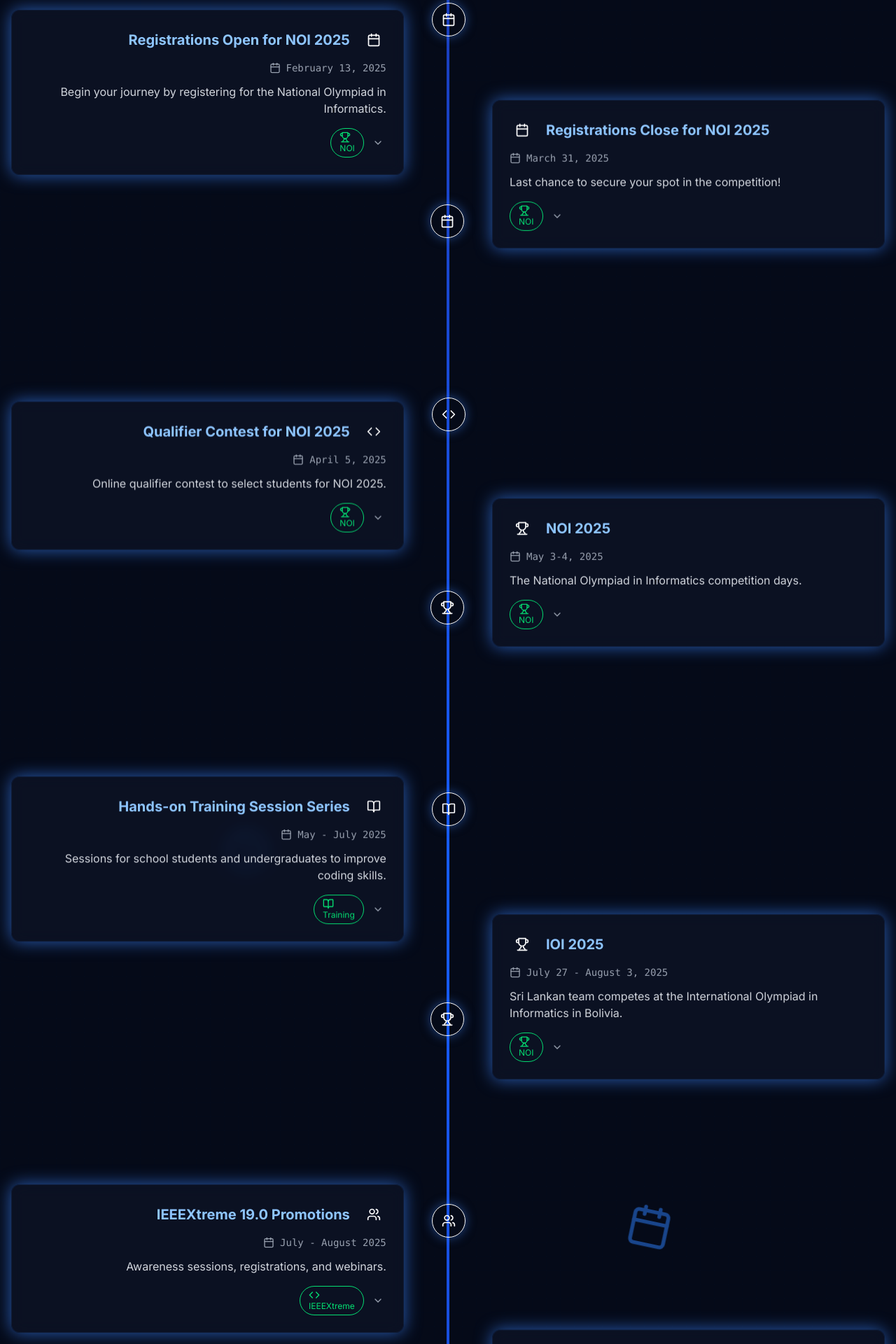
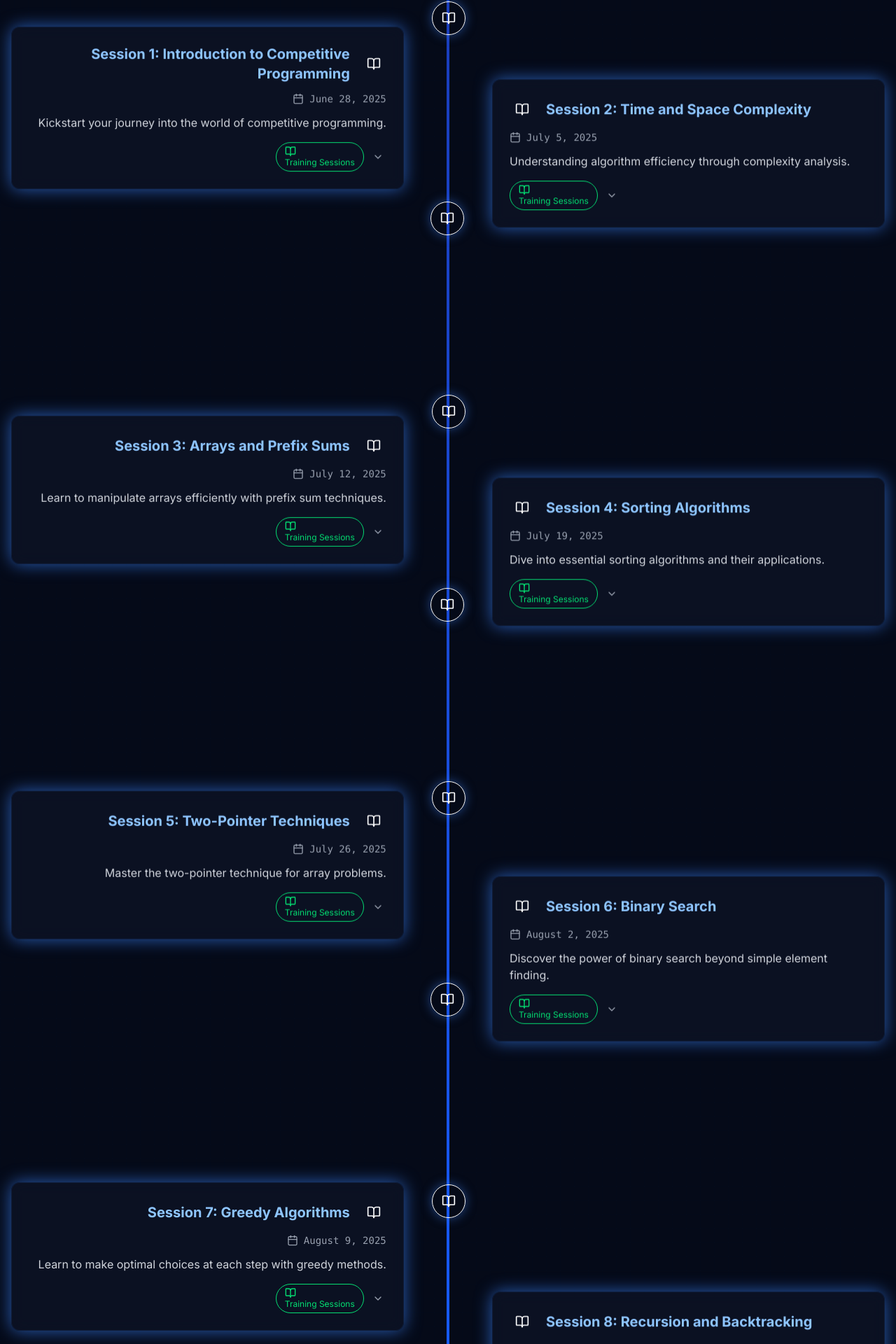
Before and after one commit to hirunaofficial/ieee-codex-web-app, a Next.js app: page / in a window 1280 px wide. Shown: the part 3674-5594 px from the top of the page at 70% size. Built offline with nearby package versions, Linux system fonts and the light colour scheme.

Commit message:
feat: update timeline events and descriptions for training sessions

```diff
--- a/app/sections/TimelineSection.js
+++ b/app/sections/TimelineSection.js
@@ -10,7 +10,6 @@ export default function TimelineSection() {
   const [isVisible, setIsVisible] = useState(false);
   const [expandedEvent, setExpandedEvent] = useState(null);
   const timelineRef = useRef(null);
-  const isTodayVisible = useRef(false);
 
   // Calculate current date for timeline indicator
   const currentDate = new Date();
@@ -82,75 +81,120 @@ export default function TimelineSection() {
     setExpandedEvent(expandedEvent === index ? null : index);
   };
 
-  // Enhanced events data with status and icons
+  // Updated events data with corrected timeline and status
   const events = [
     {
-      date: "February 13, 2025",
-      title: "Registrations Open for NOI 2025",
-      description: "Begin your journey by registering for the National Olympiad in Informatics.",
-      category: "noi",
+      date: "June 28, 2025",
+      title: "Session 1: Introduction to Competitive Programming",
+      description: "Kickstart your journey into the world of competitive programming.",
+      category: "sessions",
       status: "future",
-      icon: <Calendar className="h-5 w-5" />,
-      detailedInfo: "Registration is open to all secondary school students across Sri Lanka. The registration process includes creating an account, submitting basic information, and confirming your school participation."
+      icon: <BookOpen className="h-5 w-5" />,
+      detailedInfo: "Learn what competitive programming is, why it matters, and how to get started effectively. This foundational session sets the stage for your entire learning journey."
     },
     {
-      date: "March 31, 2025",
-      title: "Registrations Close for NOI 2025",
-      description: "Last chance to secure your spot in the competition!",
-      category: "noi",
+      date: "July 5, 2025",
+      title: "Session 2: Time and Space Complexity",
+      description: "Understanding algorithm efficiency through complexity analysis.",
+      category: "sessions",
       status: "future",
-      icon: <Calendar className="h-5 w-5" />,
-      detailedInfo: "All registrations must be completed by 11:59 PM. Late registrations will not be accepted under any circumstances, so be sure to complete your application well before the deadline."
+      icon: <BookOpen className="h-5 w-5" />,
+      detailedInfo: "Master the fundamental concepts of analyzing algorithm performance, a crucial skill for competitive programming success."
     },
     {
-      date: "April 5, 2025",
-      title: "Qualifier Contest for NOI 2025",
-      description: "Online qualifier contest to select students for NOI 2025.",
-      category: "noi",
+      date: "July 12, 2025",
+      title: "Session 3: Arrays and Prefix Sums",
+      description: "Learn to manipulate arrays efficiently with prefix sum techniques.",
+      category: "sessions",
       status: "future",
-      icon: <Code className="h-5 w-5" />,
-      detailedInfo: "The qualifier contest will be held online. It will consist of 5-8 problems of varying difficulty levels, with a total duration of 3 hours. Top performers will qualify for the national finals."
+      icon: <BookOpen className="h-5 w-5" />,
+      detailedInfo: "Explore array manipulation techniques and leverage prefix sums to solve range query problems with optimal efficiency."
     },
     {
-      date: "May 3-4, 2025",
-      title: "NOI 2025",
-      description: "The National Olympiad in Informatics competition days.",
-      category: "noi",
+      date: "July 19, 2025",
+      title: "Session 4: Sorting Algorithms",
+      description: "Dive into essential sorting algorithms and their applications.",
+      category: "sessions",
       status: "future",
-      icon: <Trophy className="h-5 w-5" />,
-      detailedInfo: "The National Olympiad in Informatics will be a two-day competition held at a central venue in Colombo. Participants will solve algorithmic problems using C++, Java, or Python. Gold, silver, and bronze medals will be awarded to top performers."
+      icon: <BookOpen className="h-5 w-5" />,
+      detailedInfo: "Understanding sorting algorithms, their logic, and real-world applications in competitive coding scenarios."
     },
     {
-      date: "May - July 2025",
-      title: "Hands-on Training Session Series",
-      description: "Sessions for school students and undergraduates to improve coding skills.",
-      category: "training",
+      date: "July 26, 2025",
+      title: "Session 5: Two-Pointer Techniques",
+      description: "Master the two-pointer technique for array problems.",
+      category: "sessions",
       status: "future",
       icon: <BookOpen className="h-5 w-5" />,
-      detailedInfo: "Weekly training sessions covering algorithms, data structures, problem-solving techniques, and competitive programming strategies. Sessions will be conducted both online and in-person at selected venues across Sri Lanka."
+      detailedInfo: "Learn to solve array problems with reduced complexity using smart two-pointer logic and implementations."
     },
     {
-      date: "July 27 - August 3, 2025",
-      title: "IOI 2025",
-      description: "Sri Lankan team competes at the International Olympiad in Informatics in Bolivia.",
-      category: "noi",
+      date: "August 2, 2025",
+      title: "Session 6: Binary Search",
+      description: "Discover the power of binary search beyond simple element finding.",
+      category: "sessions",
       status: "future",
-      icon: <Trophy className="h-5 w-5" />,
-      detailedInfo: "The top four performers from NOI 2025 will represent Sri Lanka at the International Olympiad in Informatics in Bolivia. The team will be accompanied by team leaders who will provide guidance and support throughout the competition."
+      icon: <BookOpen className="h-5 w-5" />,
+      detailedInfo: "Apply binary search techniques to solve complex optimization and search problems efficiently."
     },
     {
-      date: "July - August 2025",
-      title: "IEEEXtreme 19.0 Promotions",
-      description: "Awareness sessions, registrations, and webinars.",
-      category: "ieeextreme",
+      date: "August 9, 2025",
+      title: "Session 7: Greedy Algorithms",
+      description: "Learn to make optimal choices at each step with greedy methods.",
+      category: "sessions",
       status: "future",
-      icon: <Users className="h-5 w-5" />,
-      detailedInfo: "Information sessions at universities and IEEE Student Branches across Sri Lanka to promote participation in IEEEXtreme 19.0. Registration assistance and team formation guidance will be provided."
+      icon: <BookOpen className="h-5 w-5" />,
+      detailedInfo: "Build intuition for solving problems using greedy approaches and understand when they provide optimal solutions."
+    },
+    {
+      date: "August 16, 2025",
+      title: "Session 8: Recursion and Backtracking",
+      description: "Tackle problems with recursive solutions and backtracking.",
+      category: "sessions",
+      status: "future",
+      icon: <BookOpen className="h-5 w-5" />,
+      detailedInfo: "Explore the power of backtracking in decision-making scenarios and master recursive problem-solving approaches."
+    },
+    {
+      date: "August 23, 2025",
+      title: "Session 9: Dynamic Programming (Part I)",
+      description: "Introduction to dynamic programming fundamentals.",
+      category: "sessions",
+      status: "future",
+      icon: <BookOpen className="h-5 w-5" />,
+      detailedInfo: "Get introduced to dynamic programming, breaking problems into subproblems, and building efficient solutions."
+    },
+    {
+      date: "August 30, 2025",
+      title: "Session 10: Dynamic Programming (Part II)",
+      description: "Advanced DP techniques with memoization and tabulation.",
+      category: "sessions",
+      status: "future",
+      icon: <BookOpen className="h-5 w-5" />,
+      detailedInfo: "Dive deeper into DP techniques with memoization, tabulation, and advanced problem types and optimization strategies."
+    },
+    {
+      date: "September 6, 2025",
+      title: "Session 11: Graph Theory and Traversals",
+      description: "Learn graph representation and traversal algorithms.",
+      category: "sessions",
+      status: "future",
+      icon: <BookOpen className="h-5 w-5" />,
+      detailedInfo: "Master graph representation techniques and perform traversals like BFS and DFS to solve complex graph problems."
+    },
+    {
+      date: "September 13, 2025",
+      title: "Session 12: Trees and Disjoint Set Union (DSU)",
+      description: "Understand tree structures and DSU for union-find problems.",
+      category: "sessions",
+      status: "future",
+      icon: <BookOpen className="h-5 w-5" />,
+      detailedInfo: "Master tree data structures and use the Disjoint Set Union technique for optimizing union-find operations."
     },
     {
       date: "October 2025",
       title: "IEEEXtreme 19.0",
-      description: "24-hour global coding challenge!",
+      description: "24-hour global coding challenge for IEEE student members.",
       category: "ieeextreme",
       status: "future",
       icon: <Code className="h-5 w-5" />,
@@ -166,13 +210,22 @@ export default function TimelineSection() {
       detailedInfo: "University teams will compete to represent Sri Lanka at the ICPC Asia Regional Contest. Teams consist of three undergraduate students. The selection contest will be held over 5 hours with challenging algorithmic problems."
     },
     {
+      date: "February 2026",
+      title: "NOI 2026 Registration Opens",
+      description: "Registration begins for the next National Olympiad in Informatics.",
+      category: "noi",
+      status: "future",
+      icon: <Trophy className="h-5 w-5" />,
+      detailedInfo: "Begin your journey by registering for the National Olympiad in Informatics 2026. Registration is open to all secondary school students across Sri Lanka."
+    },
+    {
       date: "March 2026",
-      title: "Award Ceremony",
-      description: "Recognizing outstanding performers in NOI, IEEEXtreme, and ICPC.",
+      title: "Annual Awards Ceremony",
+      description: "Recognizing outstanding performers across all competitions and sessions.",
       category: "all",
       status: "future",
       icon: <Award className="h-5 w-5" />,
-      detailedInfo: "The annual award ceremony will recognize and celebrate outstanding achievements across all CodeX competitions. Awards will be presented to top performers, and scholarships and internship opportunities will be announced for exceptional participants."
+      detailedInfo: "The annual award ceremony will recognize and celebrate outstanding achievements across all CodeX competitions and training sessions. Awards will be presented to top performers, and scholarships and internship opportunities will be announced."
     }
   ];
 
@@ -182,6 +235,11 @@ export default function TimelineSection() {
       label: 'All Events',
       color: 'green-400',
       icon: <Filter className="h-4 w-4 mr-1.5" />
+    },
+    sessions: {
+      label: 'Training Sessions',
+      color: 'green-400',
+      icon: <BookOpen className="h-4 w-4 mr-1.5" />
     },
     noi: {
       label: 'NOI',
@@ -197,11 +255,6 @@ export default function TimelineSection() {
       label: 'ICPC',
       color: 'green-400',
       icon: <Trophy className="h-4 w-4 mr-1.5" />
-    },
-    training: {
-      label: 'Training',
-      color: 'green-400',
-      icon: <BookOpen className="h-4 w-4 mr-1.5" />
     }
   };
 
@@ -256,7 +309,7 @@ export default function TimelineSection() {
           <h2 className="text-3xl md:text-4xl font-bold mb-4 blue-glow-text">Event Timeline</h2>
           <div className="w-16 h-1 bg-blue-500 mx-auto mb-6"></div>
           <p className="text-lg text-gray-300 mb-6">
-            Key dates and milestones for our upcoming events and competitions
+            Key dates and milestones for our training sessions and competitions
           </p>
 
           {/* Current date indicator */}
@@ -512,7 +565,7 @@ export default function TimelineSection() {
               </div>
               <div className="text-left">
                 <h4 className="text-sm font-medium text-white">Academic Year</h4>
-                <p className="text-blue-300 text-sm">2024-2025</p>
+                <p className="text-blue-300 text-sm">2025-2026</p>
               </div>
             </div>
             <div className="bg-darkBlue-800 bg-opacity-40 rounded-lg p-4 flex items-center">
@@ -521,7 +574,7 @@ export default function TimelineSection() {
               </div>
               <div className="text-left">
                 <h4 className="text-sm font-medium text-white">Timeline Updates</h4>
-                <p className="text-blue-300 text-sm">Last updated May 2, 2025</p>
+                <p className="text-blue-300 text-sm">Last updated December 2024</p>
               </div>
             </div>
           </div>
```
